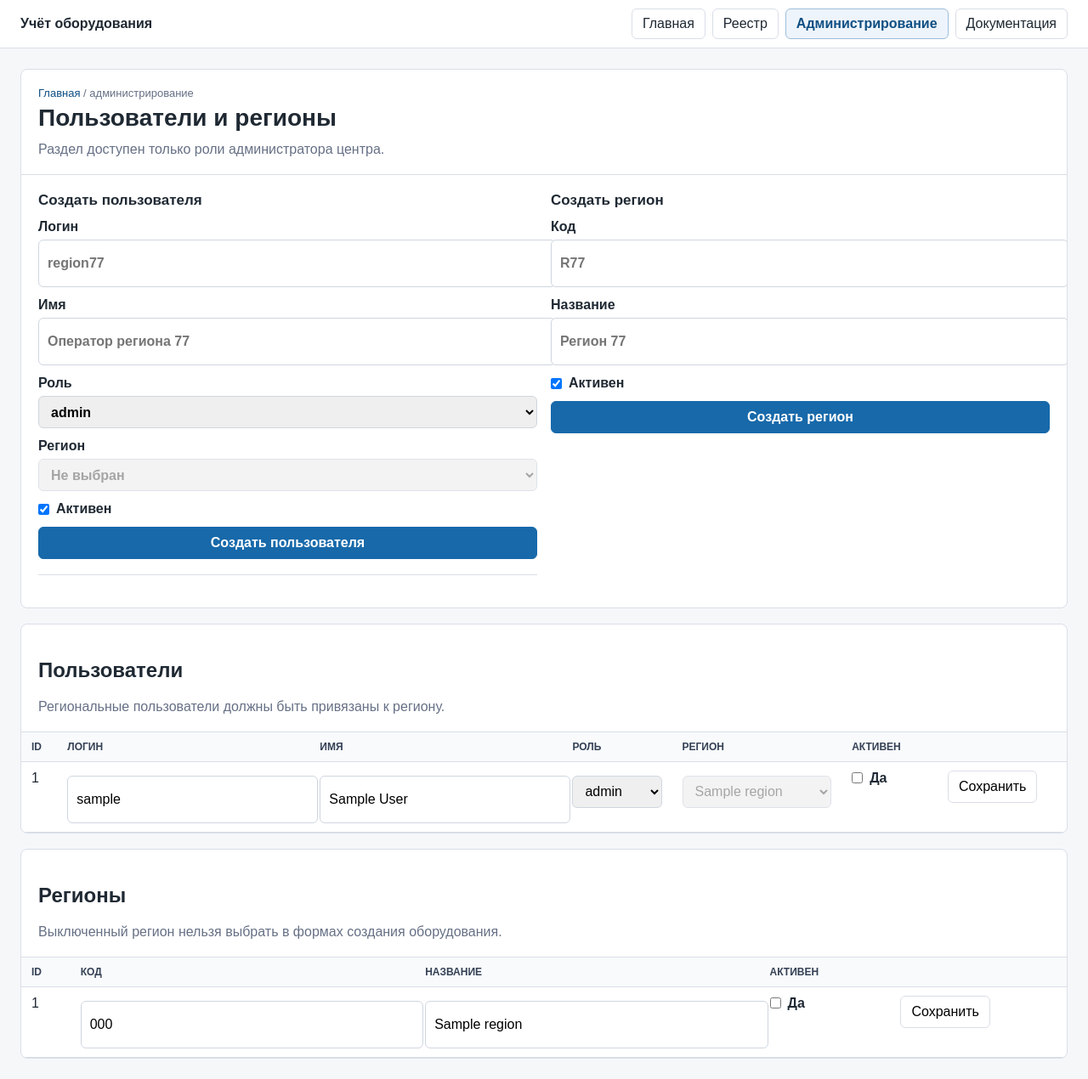
After one commit to milexx/equipment-accounting, a FastAPI app: template app/templates/admin/index.html in a window 1280 px wide. The commit adds this page. Shown: the whole page at 85% size. Run offline with FastAPI, Linux system fonts and the light colour scheme; the template is opened without the code that fills it: most values are stand-ins (such as "Sample title", 1, 10 or a date in 2020); parts of the project's set-up code (start-up, migrations or seed data) failed here and were passed over; some libraries are stand-ins or nearby versions.

Commit message:
Add admin user and region management

```diff
--- a/app/api/auth.py
+++ b/app/api/auth.py
@@ -38,6 +38,8 @@ def login(
     redirect_to = "/"
     if user and user.role.value == "region":
         redirect_to = "/region"
+    elif user and user.role.value == "center_admin":
+        redirect_to = "/admin"
     elif user:
         redirect_to = "/equipment"
 
--- a/app/main.py
+++ b/app/main.py
@@ -5,6 +5,7 @@ from fastapi.responses import HTMLResponse
 from fastapi.staticfiles import StaticFiles
 from fastapi.templating import Jinja2Templates
 
+from app.api.admin import router as admin_router
 from app.api.auth import router as auth_router
 from app.api.documentation import router as documentation_router
 from app.api.equipment import router as equipment_router
@@ -23,6 +24,7 @@ templates = Jinja2Templates(directory="app/templates")
 
 app.include_router(health_router)
 app.include_router(auth_router)
+app.include_router(admin_router)
 app.include_router(documentation_router)
 app.include_router(equipment_router)
 app.include_router(region_router)
--- a/app/static/app.css
+++ b/app/static/app.css
@@ -124,6 +124,38 @@ p {
   display: flex;
   gap: 12px;
   flex-wrap: wrap;
+}
+
+.admin-layout {
+  display: grid;
+  grid-template-columns: repeat(2, minmax(0, 1fr));
+  gap: 16px;
+  padding: 20px;
+}
+
+.admin-panel {
+  margin-top: 18px;
+}
+
+.admin-form {
+  display: grid;
+  gap: 12px;
+}
+
+.checkbox-field {
+  display: inline-flex;
+  gap: 8px;
+  align-items: center;
+}
+
+.checkbox-field input {
+  width: auto;
+  min-height: 0;
+  margin: 0;
+}
+
+.checkbox-field.compact {
+  min-width: 72px;
 }
 
 .documentation-panel {
--- /dev/null
+++ b/app/templates/admin/index.html
@@ -0,0 +1,219 @@
+<!doctype html>
+<html lang="ru">
+<head>
+  <meta charset="utf-8">
+  <meta name="viewport" content="width=device-width, initial-scale=1">
+  <title>Администрирование</title>
+  <link rel="stylesheet" href="/static/app.css">
+</head>
+<body>
+  <header class="topbar">
+    <div class="brand">Учёт оборудования</div>
+    <nav>
+      <a href="/">Главная</a>
+      <a href="/equipment">Реестр</a>
+      <a href="/admin" class="active">Администрирование</a>
+      <a href="/documentation">Документация</a>
+    </nav>
+  </header>
+
+  <main class="workbench">
+    <section class="panel">
+      <div class="panel-head">
+        <div>
+          <div class="breadcrumbs"><a href="/">Главная</a> / администрирование</div>
+          <h1>Пользователи и регионы</h1>
+          <p>Раздел доступен только роли администратора центра.</p>
+        </div>
+      </div>
+
+      {% if error %}
+        <div class="form-errors">{{ error }}</div>
+      {% endif %}
+
+      <div class="admin-layout">
+        <section class="info-section">
+          <h2>Создать пользователя</h2>
+          <form method="post" action="/admin/users" class="admin-form" data-role-form>
+            <label>
+              Логин
+              <input name="login" placeholder="region77" required>
+            </label>
+            <label>
+              Имя
+              <input name="display_name" placeholder="Оператор региона 77" required>
+            </label>
+            <label>
+              Роль
+              <select name="role" required data-role-select>
+                {% for role in roles %}
+                  <option value="{{ role.value }}">{{ role_labels[role.value] }}</option>
+                {% endfor %}
+              </select>
+            </label>
+            <label data-region-wrapper>
+              Регион
+              <select name="region_id" data-region-field>
+                <option value="">Не выбран</option>
+                {% for region in regions %}
+                  {% if region.code != "CENTER" %}
+                    <option value="{{ region.id }}">{{ region.name }}</option>
+                  {% endif %}
+                {% endfor %}
+              </select>
+            </label>
+            <label class="checkbox-field">
+              <input name="is_active" type="checkbox" checked>
+              Активен
+            </label>
+            <button type="submit" class="primary">Создать пользователя</button>
+          </form>
+        </section>
+
+        <section class="info-section">
+          <h2>Создать регион</h2>
+          <form method="post" action="/admin/regions" class="admin-form">
+            <label>
+              Код
+              <input name="code" placeholder="R77" required>
+            </label>
+            <label>
+              Название
+              <input name="name" placeholder="Регион 77" required>
+            </label>
+            <label class="checkbox-field">
+              <input name="is_active" type="checkbox" checked>
+              Активен
+            </label>
+            <button type="submit" class="primary">Создать регион</button>
+          </form>
+        </section>
+      </div>
+    </section>
+
+    <section class="panel admin-panel">
+      <div class="panel-head">
+        <div>
+          <h2>Пользователи</h2>
+          <p>Региональные пользователи должны быть привязаны к региону.</p>
+        </div>
+      </div>
+      <div class="table-wrap">
+        <table>
+          <thead>
+            <tr>
+              <th>ID</th>
+              <th>Логин</th>
+              <th>Имя</th>
+              <th>Роль</th>
+              <th>Регион</th>
+              <th>Активен</th>
+              <th></th>
+            </tr>
+          </thead>
+          <tbody>
+            {% for user in users %}
+              <tr data-role-form>
+                <td>
+                  <form id="user-form-{{ user.id }}" method="post" action="/admin/users/{{ user.id }}"></form>
+                  {{ user.id }}
+                </td>
+                <td><input form="user-form-{{ user.id }}" name="login" value="{{ user.login }}" required></td>
+                <td><input form="user-form-{{ user.id }}" name="display_name" value="{{ user.display_name }}" required></td>
+                  <td>
+                    <select form="user-form-{{ user.id }}" name="role" required data-role-select>
+                      {% for role in roles %}
+                        <option value="{{ role.value }}" {% if user.role.value == role.value %}selected{% endif %}>
+                          {{ role_labels[role.value] }}
+                        </option>
+                      {% endfor %}
+                    </select>
+                  </td>
+                  <td>
+                    <select form="user-form-{{ user.id }}" name="region_id" data-region-field>
+                      <option value="">Не выбран</option>
+                      {% for region in regions %}
+                        {% if region.code != "CENTER" %}
+                          <option value="{{ region.id }}" {% if user.region_id == region.id %}selected{% endif %}>
+                            {{ region.name }}
+                          </option>
+                        {% endif %}
+                      {% endfor %}
+                    </select>
+                  </td>
+                  <td>
+                    <label class="checkbox-field compact">
+                      <input form="user-form-{{ user.id }}" name="is_active" type="checkbox" {% if user.is_active %}checked{% endif %}>
+                      Да
+                    </label>
+                  </td>
+                  <td><button form="user-form-{{ user.id }}" type="submit">Сохранить</button></td>
+              </tr>
+            {% endfor %}
+          </tbody>
+        </table>
+      </div>
+    </section>
+
+    <section class="panel admin-panel">
+      <div class="panel-head">
+        <div>
+          <h2>Регионы</h2>
+          <p>Выключенный регион нельзя выбрать в формах создания оборудования.</p>
+        </div>
+      </div>
+      <div class="table-wrap">
+        <table>
+          <thead>
+            <tr>
+              <th>ID</th>
+              <th>Код</th>
+              <th>Название</th>
+              <th>Активен</th>
+              <th></th>
+            </tr>
+          </thead>
+          <tbody>
+            {% for region in regions %}
+              <tr>
+                <td>
+                  <form id="region-form-{{ region.id }}" method="post" action="/admin/regions/{{ region.id }}"></form>
+                  {{ region.id }}
+                </td>
+                <td><input form="region-form-{{ region.id }}" name="code" value="{{ region.code }}" required></td>
+                <td><input form="region-form-{{ region.id }}" name="name" value="{{ region.name }}" required></td>
+                  <td>
+                    <label class="checkbox-field compact">
+                      <input form="region-form-{{ region.id }}" name="is_active" type="checkbox" {% if region.is_active %}checked{% endif %}>
+                      Да
+                    </label>
+                  </td>
+                  <td><button form="region-form-{{ region.id }}" type="submit">Сохранить</button></td>
+              </tr>
+            {% endfor %}
+          </tbody>
+        </table>
+      </div>
+    </section>
+  </main>
+</body>
+<script>
+  document.querySelectorAll("[data-role-form]").forEach((form) => {
+    const roleSelect = form.querySelector("[data-role-select]");
+    const regionField = form.querySelector("[data-region-field]");
+    const regionWrapper = form.querySelector("[data-region-wrapper]");
+
+    function syncRegionField() {
+      if (!roleSelect || !regionField) {
+        return;
+      }
+      const isRegionUser = roleSelect.value === "region";
+      regionField.disabled = !isRegionUser;
+      regionWrapper?.toggleAttribute("hidden", !isRegionUser);
+    }
+
+    roleSelect?.addEventListener("change", syncRegionField);
+    syncRegionField();
+  });
+</script>
+</html>
--- a/scripts/seed_demo.py
+++ b/scripts/seed_demo.py
@@ -89,6 +89,9 @@ def main() -> None:
         region_31 = get_or_create_region(db, "R31", "Регион 31")
 
         center_user = get_or_create_user(db, "center", "Пользователь центра", UserRole.center)
+        center_admin = get_or_create_user(
+            db, "admin", "Администратор центра", UserRole.center_admin
+        )
         region_24_user = get_or_create_user(
             db, "region24", "Оператор региона 24", UserRole.region, region_24
         )
@@ -194,7 +197,7 @@ def main() -> None:
         )
 
         # Kept to make explicit that center user exists for future workflow ownership.
-        _ = center_region, center_user
+        _ = center_region, center_user, center_admin
         db.commit()
 
 
```
Also changed, not shown: app/api/admin.py (added, +218 -0 lines), docs/05_mvp_plan.md (+9 -7 lines), docs/continuation.md (+9 -1 lines).
